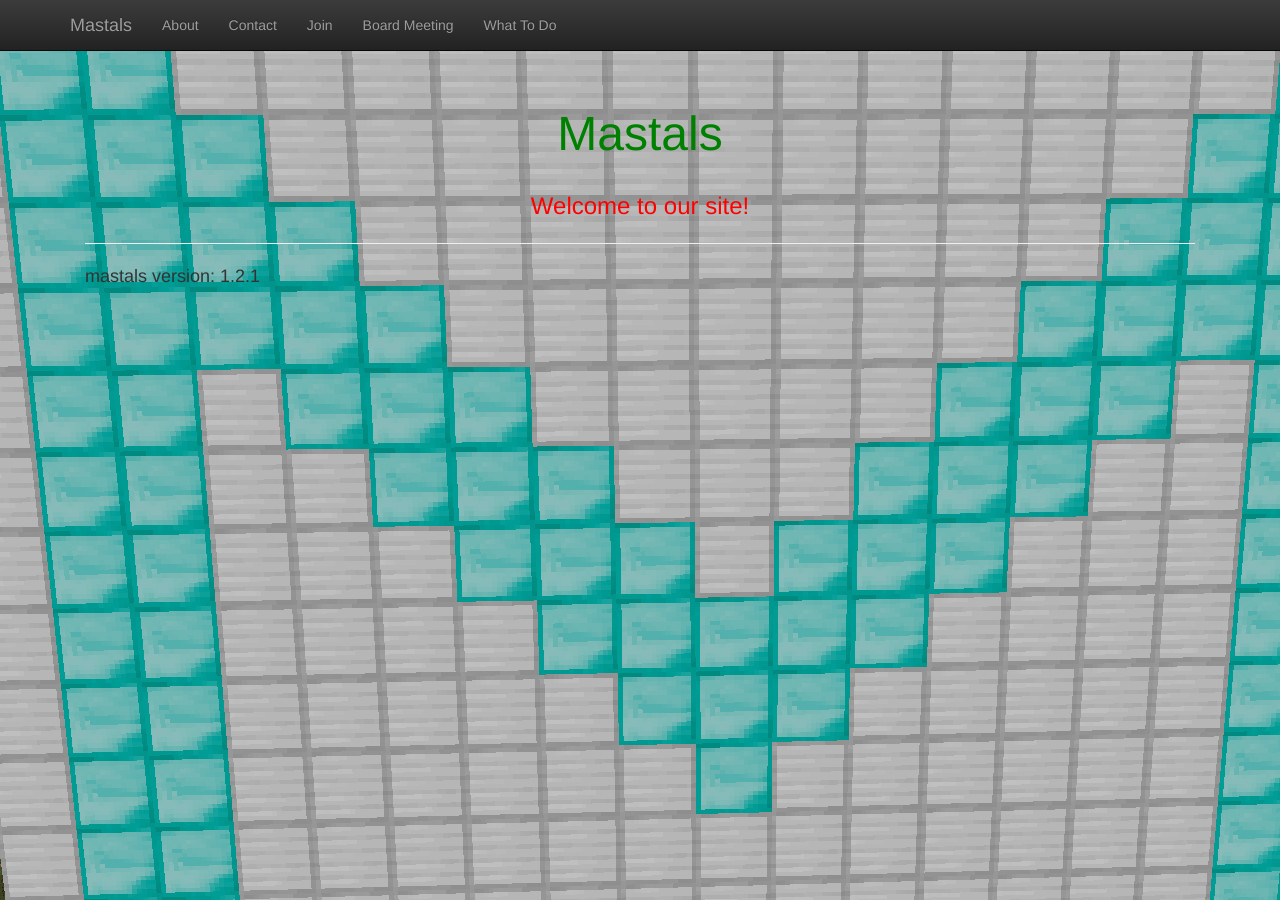
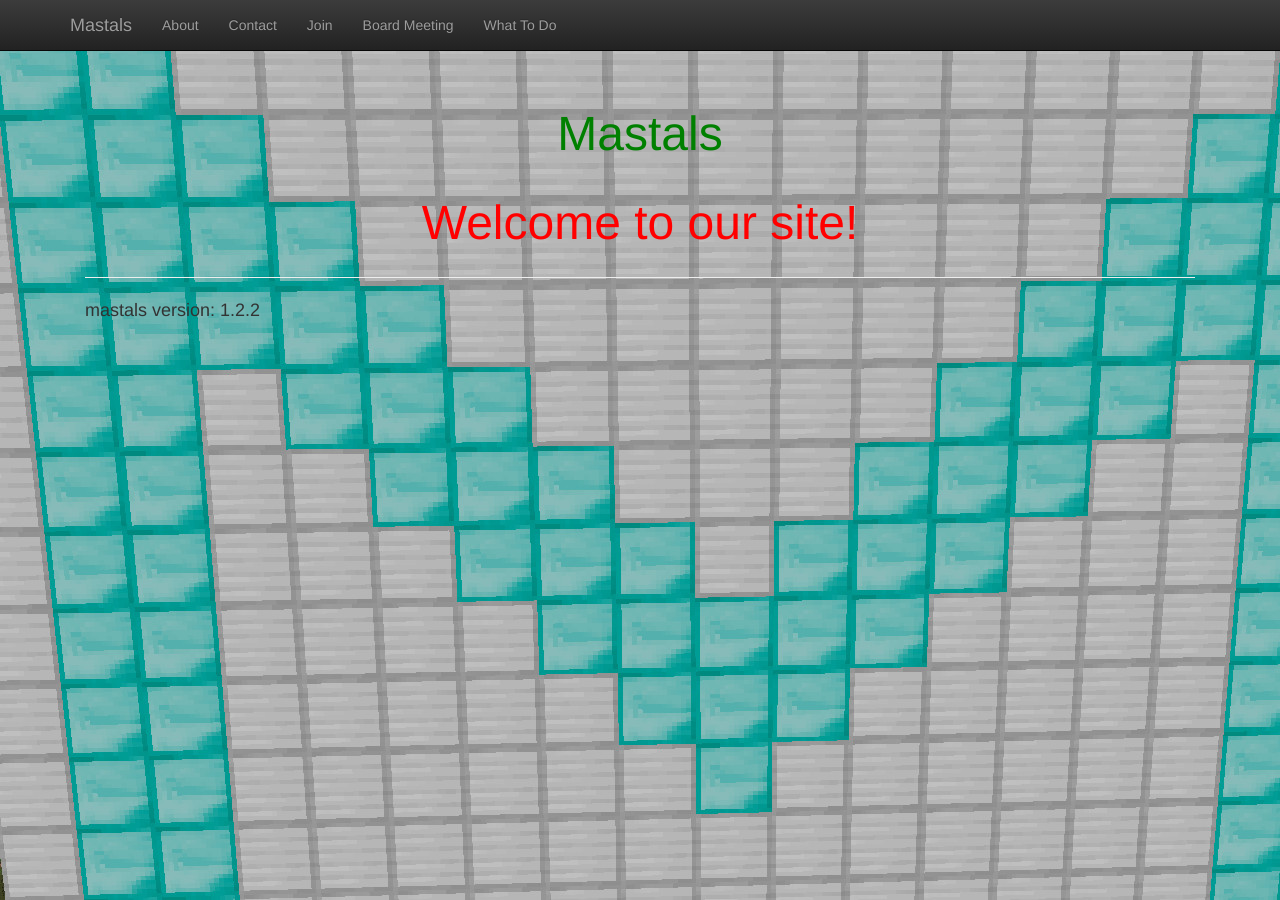
Before and after one commit to mastals/mastals.github.io, a Jekyll site: the page built from index.html, in a window 1280 px wide. Built offline with Jekyll 4.4.1, drawn with Linux system fonts in a browser that asks for light colours; nearby versions of some CDN libraries.

Commit message:
Update index.html

```diff
--- a/index.html
+++ b/index.html
@@ -3,10 +3,10 @@
 
 <p><center><font size="70" color="green">Mastals</font></center></p>
 <p class="lead">
-  <center><font size="5" color="red">Welcome to our site!</font></center>
+  <center><font size="7" color="red">Welcome to our site!</font></center>
 </p>
 
 <hr size="5"/>
 <div style="text-align: left; font-size: 18px">
- mastals version: 1.2.1
+ mastals version: 1.2.2
 </div>
```
